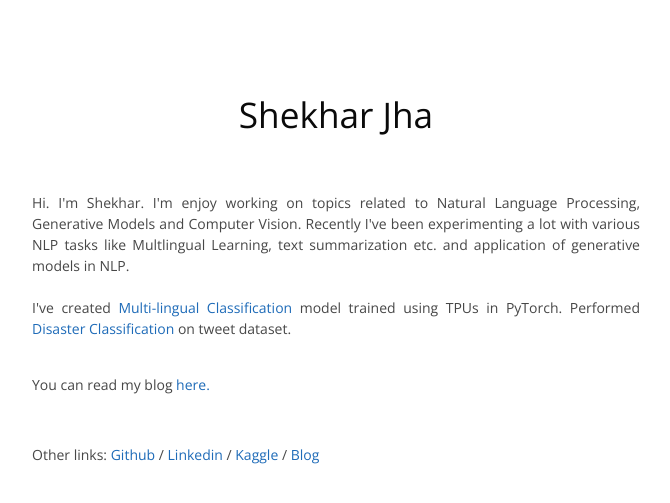
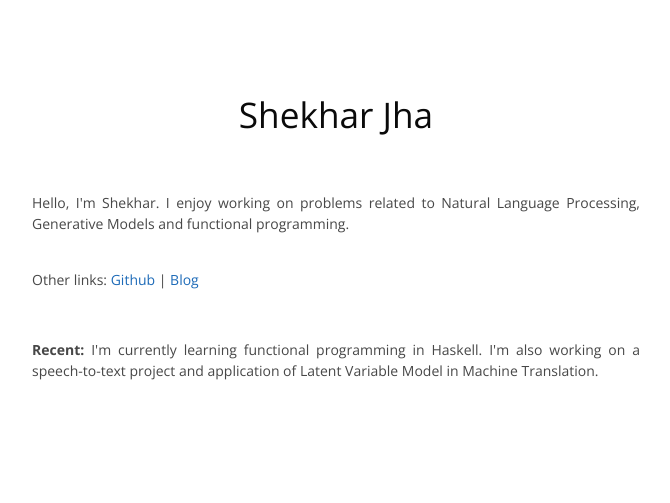
Before and after one commit to jhashekhar/jhashekhar.github.io, a Jekyll site: the page built from index.md, in a window 1280 px wide. Shown: the top 503 px of the page, without its empty margins (304-974 px from the left). Built offline with Jekyll 4.4.1, drawn with Linux system fonts in a browser that asks for light colours.

```diff
--- a/index.md
+++ b/index.md
@@ -13,13 +13,17 @@
 
 <title-head><h1 text-align="center">{{ page.title }}</h1></title-head>
 <br/>
-<p>Hi. I'm Shekhar. I'm enjoy working on topics related to Natural Language Processing, Generative Models and Computer Vision. Recently I've been experimenting a lot with various NLP tasks like Multlingual Learning, text summarization etc. and application of generative models in NLP.<br/><br/>
 
-I've created <a href="https://github.com/jhashekhar/jigsaw-multilingual"> Multi-lingual Classification</a> model trained using TPUs in PyTorch. Performed<a href="https://github.com/jhashekhar/disaster-clf"> Disaster Classification </a> on tweet dataset.<br/><br/></p>
+<p>Hello, I'm Shekhar. I enjoy working on problems related to  Natural Language Processing,
+Generative Models and functional programming.<br/><br/></p>
 
-<p> You can read my blog<a href="blog.html"> here.</a></p><br/>
 
-<p>Other links: <a href="https://github.com/jhashekhar"> Github  </a> / <a href="https://linkedin.com/in/jhas"> Linkedin </a> / <a href="https://kaggle.com/xanthate"> Kaggle</a> / <a href="blog.html"> Blog </a></p>
+<p>Other links: <a href="https://github.com/jhashekhar"> Github  </a> | <a href="blog.html"> Blog </a></p>
+
+<br/>
+
+<p> <b>Recent:</b>  I'm currently learning functional programming in Haskell. I'm also working on
+a speech-to-text project and application of Latent Variable Model in Machine Translation.</p>
 
 <!--
 <h3>Recent Posts</h3>
```
Also changed, not shown: blog.md (+1 -1 lines), _posts/model-startup-cb.md (deleted), 11 other files.
